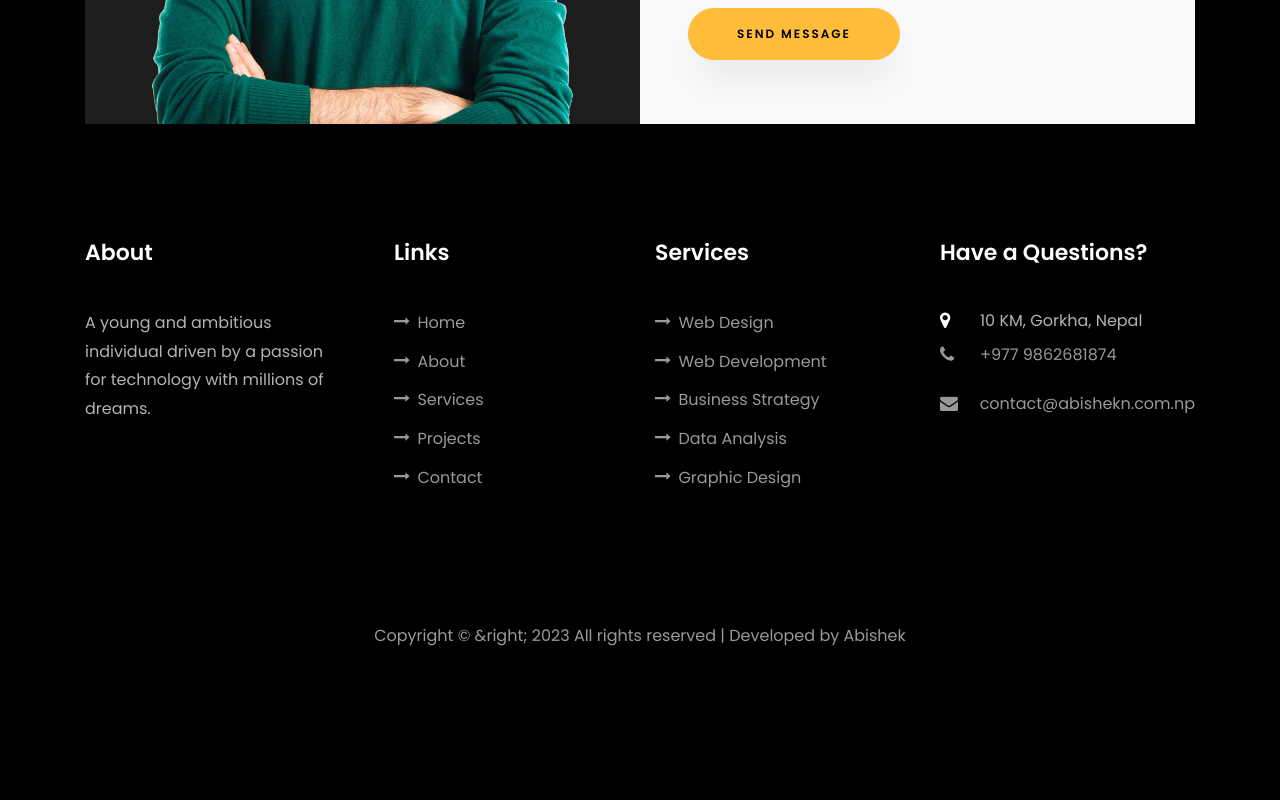
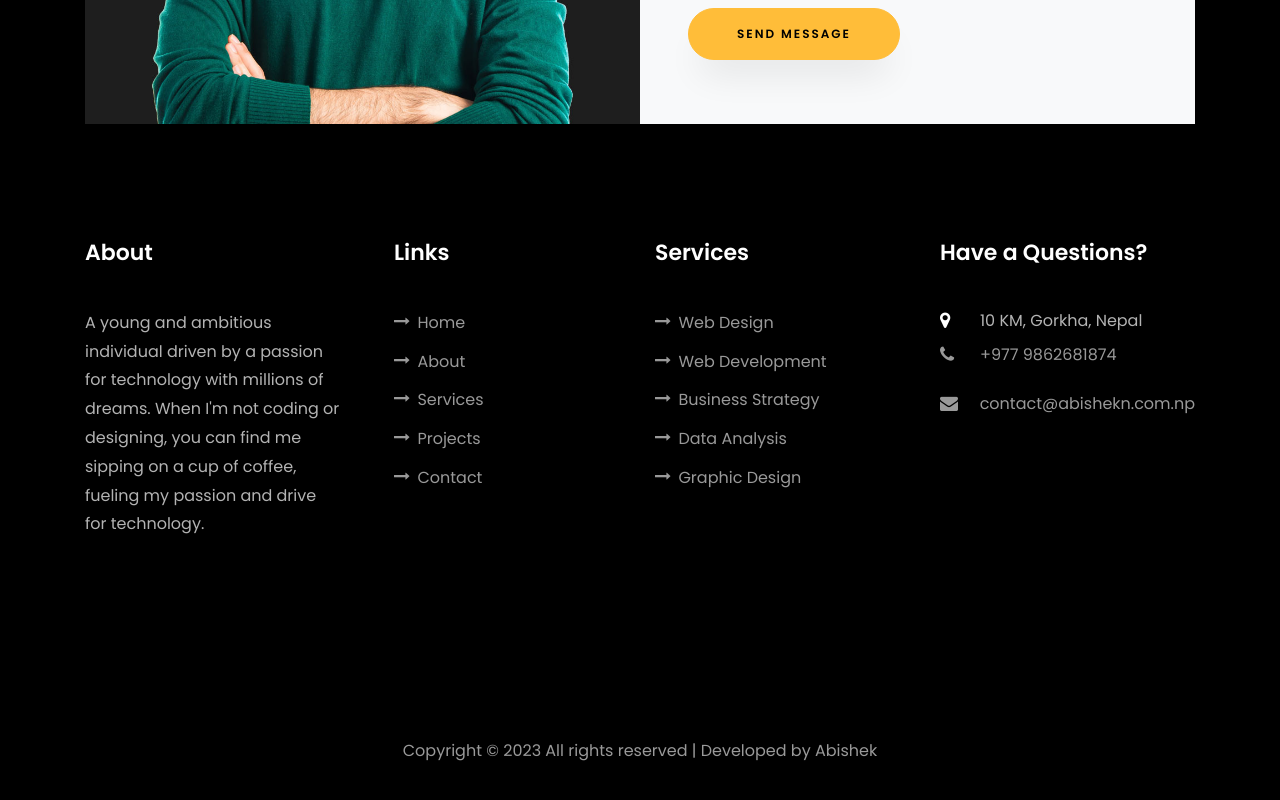
Before and after one commit to virtualabishek/myprotfolio, a plain HTML site: page index.html in a window 1280 px wide. Shown: the part 8844-9644 px from the top of the page. Before the commit the page ends 9607 px from the top, so only its background shows below. Drawn offline with Linux system fonts and the light colour scheme; files whose address does not match are found by name.

Commit message:
Update index.html

```diff
--- a/index.html
+++ b/index.html
@@ -601,7 +601,7 @@
         <div class="col-md">
           <div class="ftco-footer-widget mb-4">
             <h2 class="ftco-heading-2">About</h2>
-            <p>A young and ambitious individual driven by a passion for technology with millions of dreams. </p>
+            <p>A young and ambitious individual driven by a passion for technology with millions of dreams. When I'm not coding or designing, you can find me sipping on a cup of coffee, fueling my passion and drive for technology.</p>
             <ul class="ftco-footer-social list-unstyled float-md-left float-lft mt-5">
               <li class="ftco-animate"><a href="https://twitter.com/abishekneupane0?t=0H7TxDo6LzYljnwOrklr5w&s=09"><span class="icon-twitter"></span></a></li>
               <li class="ftco-animate"><a href="https://www.facebook.com/717abishekneupane"><span class="icon-facebook"></span></a></li>
@@ -649,7 +649,7 @@
       <div class="row">
         <div class="col-md-12 text-center">
 
-Copyright &copy; &right; <script>document.write(new Date().getFullYear());</script> All rights reserved | Developed by <a ="https://abishekn.com.np" target="_blank">Abishek</a>
+Copyright &copy; <script>document.write(new Date().getFullYear());</script> All rights reserved | Developed by <a ="https://abishekn.com.np" target="_blank">Abishek</a>
 
         </div>
       </div>
```
